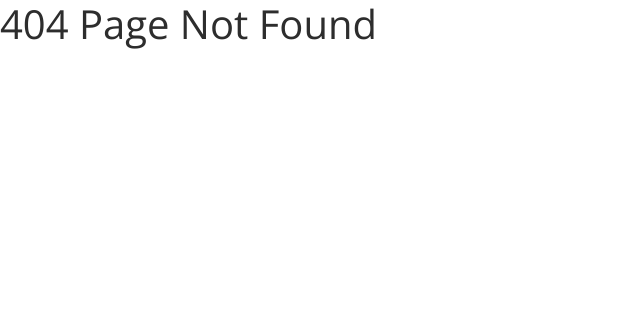
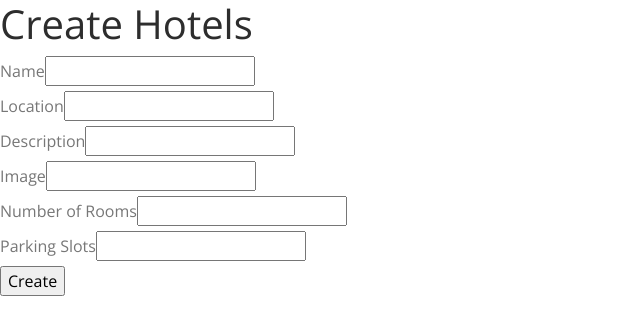
Before and after one commit to hristogeorgiew/Furniture, a React (Create React App) app in the folder client/: page /create in a window 1280 px wide. Before the commit this address had no page. Shown: the top 334 px of the page, without its empty margins (0-640 px from the left). Built offline with nearby package versions, Linux system fonts and the light colour scheme.

Commit message:
Validation Create Hotel

```diff
--- a/client/src/App.js
+++ b/client/src/App.js
@@ -5,6 +5,7 @@ import RegisterPage from './components/Auth/RegisterPage';
 import LoginPage from './components/Auth/LoginPage';
 import HomePage from './components/Home/HomePage';
 import NotFound from './components/Common/NotFound';
+import CreatePage from './components/Create/CreatePage';
 
 
 
@@ -17,6 +18,7 @@ class App extends Component {
             <Route exact path='/' component={HomePage} />
             <Route exact path='/login' component={LoginPage} />
             <Route exact path='/register' component={RegisterPage} />
+            <Route exact path='/create' component={CreatePage} />
             <Route exact component={NotFound} />
           </Switch>
         </main>
--- a/client/src/api/remote.js
+++ b/client/src/api/remote.js
@@ -29,7 +29,7 @@ async function login(email, password) {
     return await res.json();
 }
 
-async function createPets(pet) {
+async function createHotel(hotel) {
 
     const res = await fetch(host + 'hotels/create', {
         method: 'POST',
@@ -37,11 +37,11 @@ async function createPets(pet) {
             'Authorization': 'bearer ' + localStorage.getItem('authToken'),
             'Content-Type': 'application/json'
         },
-        body: JSON.stringify(pet)
+        body: JSON.stringify(hotel)
     });
     return await res.json();
 }
 
 
 
-export { register, login, createPets };
+export { register, login, createHotel };
--- a/client/src/components/Common/Input.js
+++ b/client/src/components/Common/Input.js
@@ -12,7 +12,8 @@ export default class Input extends Component {
                     name={name}
                     id={name}
                     type={type}
-                    value={value} />
+                    value={value}
+                />
             </div>
         );
     }
--- a/client/src/components/Create/CreatePage.js
+++ b/client/src/components/Create/CreatePage.js
@@ -1,9 +1,9 @@
 import React, { Component } from 'react';
 import Input from '../Common/Input';
-import { createPets } from '../../api/remote';
+import { createHotel } from '../../api/remote';
 
 
-export default class LoginPage extends Component {
+export default class CreatePage extends Component {
     constructor(props){
         super(props);
 
@@ -11,10 +11,14 @@ export default class LoginPage extends Component {
             name: '',
             location: '',
             description: '',
-            breed: '',
+            rooms: '',
             image: '',
-            gender: ''
+            parkingSlots: '',
+            error: false
         };
+
+        this.onChangeHandler = this.onChangeHandler.bind(this);
+        this.onSubmitHandler = this.onSubmitHandler.bind(this);
     }
 
     onChangeHandler(e) {
@@ -23,58 +27,97 @@ export default class LoginPage extends Component {
 
     async onSubmitHandler(e) {
         e.preventDefault();
-        const response = await createPets({
+        this.setState({submitting: true});
+        const hotel = {
             name: this.state.name,
             location: this.state.location,
             description: this.state.description,
-            breed: this.state.breed,
+            numberOfRooms: Number(this.state.rooms),
             image: this.state.image,
-            gender: this.state.gender
-        });
+            parkingSlots: Number(this.state.parkingSlots)
+        };
+        const error = { message: '', errors: {}};
+        if (hotel.description.length < 10) {
+            error.message = 'Check the form for errors';
+            error.errors.description = 'Description must be more than 10 symbols.';
+        }
+        if (isNaN(hotel.numberOfRooms) || hotel.numberOfRooms <= 0) {
+            error.message = 'Check the form for errors';
+            error.errors.numberOfRooms = 'Number of Rooms must be a positive number';
+        }
+        if (error.message) {
+            this.setState({error, submitting: false});
+            return;
+        }
+        this.setState({ error: false });
+        const res = await createHotel(hotel);
+
+        if (!res.success) {
+            this.setState({ error: res, submitting: false });
+            return;
+        }
+        this.setState({ submitting: false });
+        this.props.history.push('/');
+
     }
 
     render() {
+        let errors = null;
+        if (this.state.error) {
+            errors = (
+                <div>
+                    <h2 className="errorMessage">{this.state.error.message}</h2>
+                    {Object.keys(this.state.error.errors).map(k => {
+                        return <p key={k}>{this.state.error.errors[k]}</p>;
+                    })}
+                </div>
+            );
+        }
+
         return(
             <div>
-                <h1>Create Pets</h1>
-                <form>
+                <h1>Create Hotels</h1>
+                {errors }
+                <form onSubmit={this.onSubmitHandler}>
                     <Input
-                        name={name}
+                        name="name"
                         value={this.state.name}
                         onChange={this.onChangeHandler}
-                        label={Name}
+                        label="Name"
                     />
-
                     <Input
-                        name={location}
+                        name="location"
                         value={this.state.location}
                         onChange={this.onChangeHandler}
-                        label={Location}
+                        label="Location"
                     />
                     <Input
-                        name={description}
+                        name="description"
                         value={this.state.description}
                         onChange={this.onChangeHandler}
-                        label={Description}
+                        label="Description"
                     />
                     <Input
-                        name={image}
+                        name="image"
                         value={this.state.image}
                         onChange={this.onChangeHandler}
-                        label={Image}
+                        label="Image"
                     />
                     <Input
-                        name={breed}
-                        value={this.state.breed}
+                        name="rooms"
+                        type="number"
+                        value={this.state.rooms}
                         onChange={this.onChangeHandler}
-                        label={Breed}
+                        label="Number of Rooms"
                     />
                     <Input
-                        name={gender}
-                        value={this.state.gender}
+                        name="parkingSlots"
+                        type="number"
+                        value={this.state.parkingSlots}
                         onChange={this.onChangeHandler}
-                        label={Gender}
+                        label="Parking Slots"
                     />
+                    <input type="submit" value="Create" disabled={this.state.submitting}/>
                 </form>
             </div>
         )
--- a/client/src/components/Home/HomePage.js
+++ b/client/src/components/Home/HomePage.js
@@ -28,8 +28,8 @@ export default class HomePage extends Component {
             <div className="container">
                 <div className="row space-top">
                     <div className="col-md-12">
-                        <h1>Welcome to Furniture System</h1>
-                        <p>Select furniture from the catalog to view details.</p>
+                        <h1>Welcome to Home</h1>
+
                     </div>
                 </div>
             </div>
--- a/client/src/index.css
+++ b/client/src/index.css
@@ -0,0 +1,9 @@
+body {
+    margin: 0;
+    padding: 0;
+    font-family: sans-serif;
+}
+
+.errorMessage {
+    color: red;
+}
--- a/client/src/index.js
+++ b/client/src/index.js
@@ -1,5 +1,6 @@
 import React from 'react';
 import ReactDOM from 'react-dom';
+import './index.css';
 import App from './App';
 import reportWebVitals from './reportWebVitals';
 import './style/bootstrap.min.css';
```
